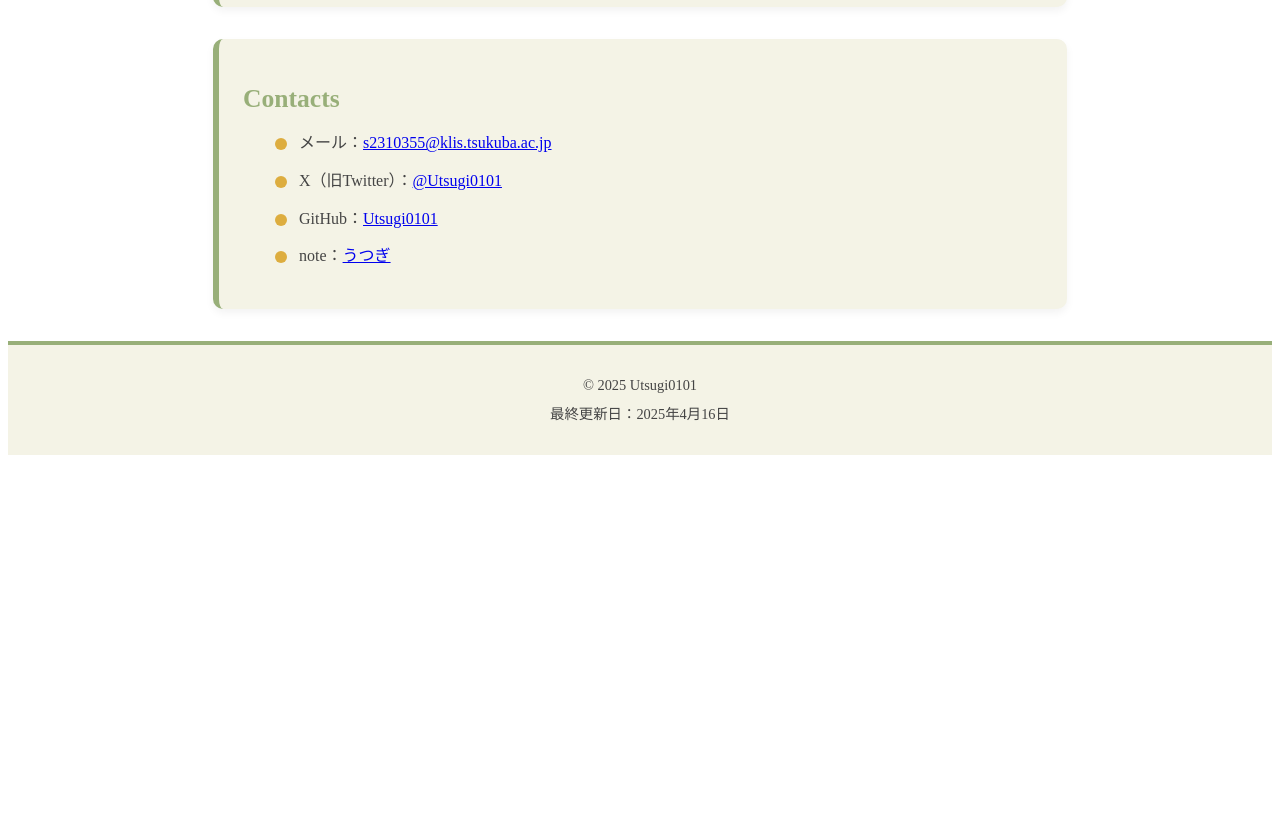
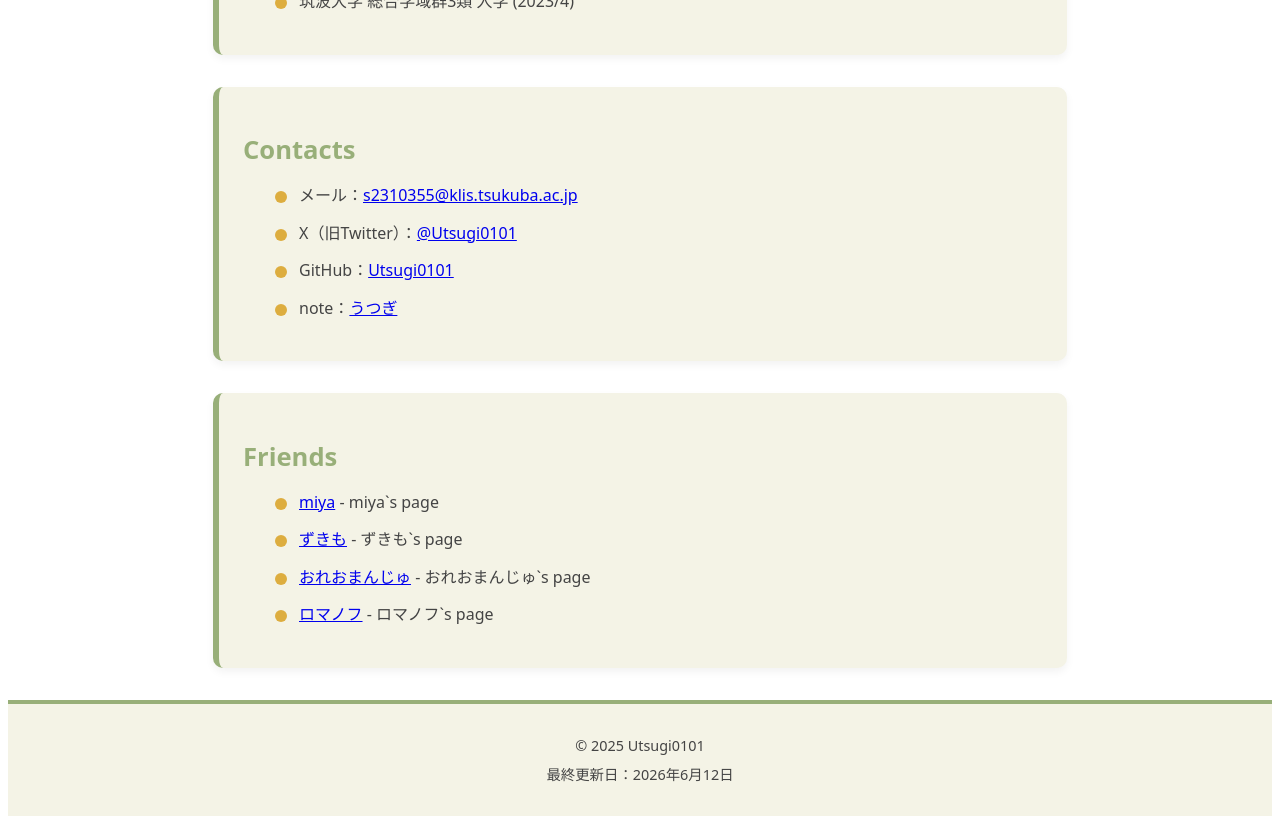
Before and after one commit to Utsugi0101/Utsugi0101.dev, a React (Vite) app: page / in a window 1280 px wide. Shown: the part 1060-1884 px from the top of the page. Before the commit the page ends 1523 px from the top, so only its background shows below. Built offline with nearby package versions, Linux system fonts and the light colour scheme.

Commit message:
色々修正

```diff
--- a/index.html
+++ b/index.html
@@ -2,7 +2,7 @@
 <html lang="ja">
   <head>
     <meta charset="UTF-8" />
-    <link rel="icon" type="image/svg+xml" href="/public/utsugi.png" />
+    <link rel="icon" type="image/png" href="/utsugi.png" />
     <meta name="viewport" content="width=device-width, initial-scale=1.0" />
     <title>Utsugi0101</title>
   </head>
--- a/src/App.tsx
+++ b/src/App.tsx
@@ -2,6 +2,7 @@ import Header from './components/Header'
 import Profile from './components/Profile'
 import Pasts from './components/Pasts'
 import Contact from './components/Contact'
+import Friends from './components/Friends'
 import './assets/Header.css'
 import './assets/Profile.css'
 import './assets/Pasts.css'
@@ -15,6 +16,7 @@ export default function App() {
       <Profile />
       <Pasts />
       <Contact />
+      <Friends />
       <Footer />
     </div>
   )
--- a/src/assets/Header.css
+++ b/src/assets/Header.css
@@ -46,4 +46,5 @@
 
   body {
     padding-top: 80px;
+    font-family: system-ui, -apple-system, BlinkMacSystemFont, "Segoe UI", "Hiragino Sans", "Hiragino Kaku Gothic ProN", "Noto Sans JP", "Yu Gothic", Meiryo, sans-serif;
   }
--- a/src/components/Contact.tsx
+++ b/src/components/Contact.tsx
@@ -3,7 +3,7 @@ export default function Contact() {
     <section>
       <h2 className="text-2xl font-semibold mb-2">Contacts</h2>
       <ul className="contact-list">
-        <li>メール：<a href="soraki0101@gmail.com">s2310355@klis.tsukuba.ac.jp</a></li>
+        <li>メール：<a href="mailto:s2310355@klis.tsukuba.ac.jp">s2310355@klis.tsukuba.ac.jp</a></li>
         <li>X（旧Twitter）：<a href="https://x.com/Utsugi0101" target="_blank" rel="noopener noreferrer">@Utsugi0101</a></li>
         <li>GitHub：<a href="https://github.com/Utsugi0101" target="_blank" rel="noopener noreferrer">Utsugi0101</a></li>
         <li>note：<a href="https://note.com/utsugi_studio" target="_blank" rel="noopener noreferrer">うつぎ</a></li>
@@ -11,4 +11,3 @@ export default function Contact() {
     </section>
   );
 }
-// Compare this snippet from src/components/Contact.tsx:
--- a/src/components/Footer.tsx
+++ b/src/components/Footer.tsx
@@ -1,15 +1,22 @@
 import '../assets/Footer.css';
+import { COPYRIGHT_START_YEAR, SITE_LAST_UPDATED } from '../siteMeta';
 
 export default function Footer() {
-  const lastUpdated = new Date(document.lastModified).toLocaleDateString('ja-JP', {
+  const currentYear = new Date().getFullYear();
+  const copyrightYear =
+    currentYear === COPYRIGHT_START_YEAR
+      ? `${COPYRIGHT_START_YEAR}`
+      : `${COPYRIGHT_START_YEAR}-${currentYear}`;
+  const lastUpdated = new Intl.DateTimeFormat('ja-JP', {
     year: 'numeric',
     month: 'long',
     day: 'numeric',
-  });
+    timeZone: 'Asia/Tokyo',
+  }).format(new Date(`${SITE_LAST_UPDATED}T00:00:00+09:00`));
 
   return (
     <footer className="footer">
-      <p>&copy; 2025 Utsugi0101</p>
+      <p>&copy; {copyrightYear} Utsugi0101</p>
       <p>最終更新日：{lastUpdated}</p>
     </footer>
   );
--- a/src/components/Friends.tsx
+++ b/src/components/Friends.tsx
@@ -1,17 +1,19 @@
+import { friendLinks } from '../data/friends'
+
 export default function Friends() {
-    return (<section className="mb-6">
-        <h2 className="text-2xl font-semibold mb-2">Pasts</h2>
-        <ul className="space-y-2">
-        <li>
-            <a href="   https://utsugi0101.github.io/utsugi0101/" target="_blank" rel="noopener noreferrer">Utsugi0101</a> - うつぎのポートフォリオサイト
-        </li>
-        <li>
-            <a href = "かすしゅく.みんな">かすしゅく.みんな</a>
-        </li>
-        <li>
-            <a href="うつぎ.かすしゅく.みんな>">うつぎ.かすしゅく.みんな</a> - うつぎのかすしゅく.みんな
-        </li>
-        </ul>
-      </section>
-    )
-};
+  return (
+    <section className="mb-6">
+      <h2 className="text-2xl font-semibold mb-2">Friends</h2>
+      <ul className="space-y-2">
+        {friendLinks.map((friend) => (
+          <li key={friend.url}>
+            <a href={friend.url} target="_blank" rel="noopener noreferrer">
+              {friend.name}
+            </a>
+            {friend.description ? ` - ${friend.description}` : null}
+          </li>
+        ))}
+      </ul>
+    </section>
+  )
+}
--- a/src/components/Pasts.tsx
+++ b/src/components/Pasts.tsx
@@ -3,6 +3,7 @@ export default function Pasts() {
       <section className="mb-6">
         <h2 className="text-2xl font-semibold mb-2">Pasts</h2>
         <ul className="space-y-2">
+          <li>セキュリティ・キャンプ2026全国大会「AIセキュリティクラス」(2026/8)</li>
           <li>株式会社 ChillStack インターンシップ(2025/10〜)</li>
           <li>セキュリティ・キャンプ2025コネクト「AIレッドチーミング・クラス」(2025/9)</li>
           <li>SecHack365 思索駆動コース (2025/6〜)</li>
--- a/src/components/Profile.tsx
+++ b/src/components/Profile.tsx
@@ -5,7 +5,7 @@ export default function Profile() {
         <ul className="list-disc ml-5 space-y-1">
           <li>高橋空希</li>
           <li>筑波大学 情報学群 知識情報・図書館学類 システム主専攻 4年</li>
-          <li>誕生日：2005年1月1日(21歳)</li>
+          <li>誕生日：2005年1月1日</li>
           <li>北海道出身</li>
           <li>筑波大学ケルト音楽愛好会</li>
           <li>KASYS 所属</li>
--- /dev/null
+++ b/src/data/friends.ts
@@ -0,0 +1,28 @@
+export type FriendLink = {
+  name: string
+  url: string
+  description?: string
+}
+
+export const friendLinks: FriendLink[] = [
+  {
+    name: 'miya',
+    url: 'https://miya-lis.net/',
+    description: 'miya`s page'
+  },
+  {
+    name: 'ずきも',
+    url: 'https://zkm-web.pages.dev/',
+    description: 'ずきも`s page',
+  },
+  {
+    name: 'おれおまんじゅ',
+    url: 'https://d3rg3o4jy31dni.cloudfront.net/',
+    description: 'おれおまんじゅ`s page',
+  },
+  {
+    name: 'ロマノフ',
+    url: 'https://romablog-lime.vercel.app/',
+    description: 'ロマノフ`s page',
+  },
+]
--- /dev/null
+++ b/src/siteMeta.ts
@@ -0,0 +1,3 @@
+// Update this when the published portfolio content changes.
+export const SITE_LAST_UPDATED = '2026-06-12'
+export const COPYRIGHT_START_YEAR = 2025
```
Also changed, not shown: 1 other file (tests, documents, lock files or other folders).
